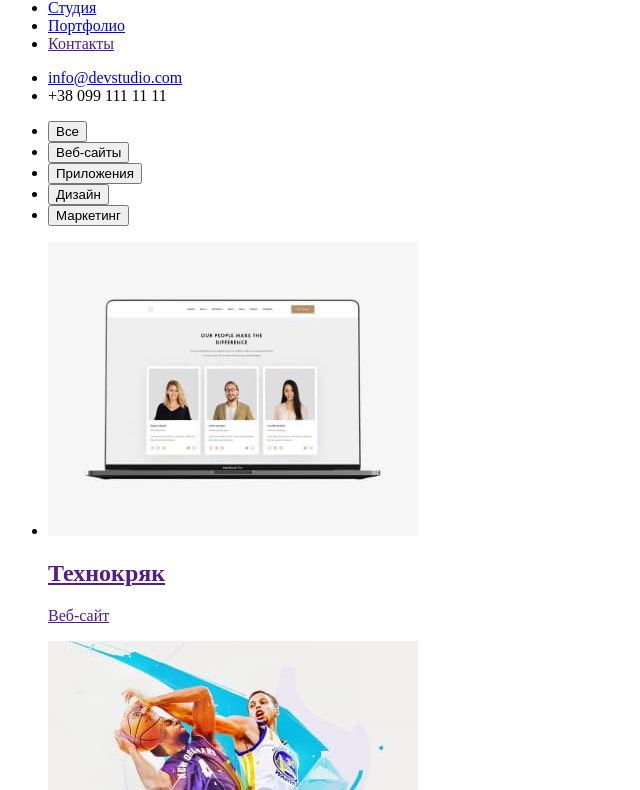
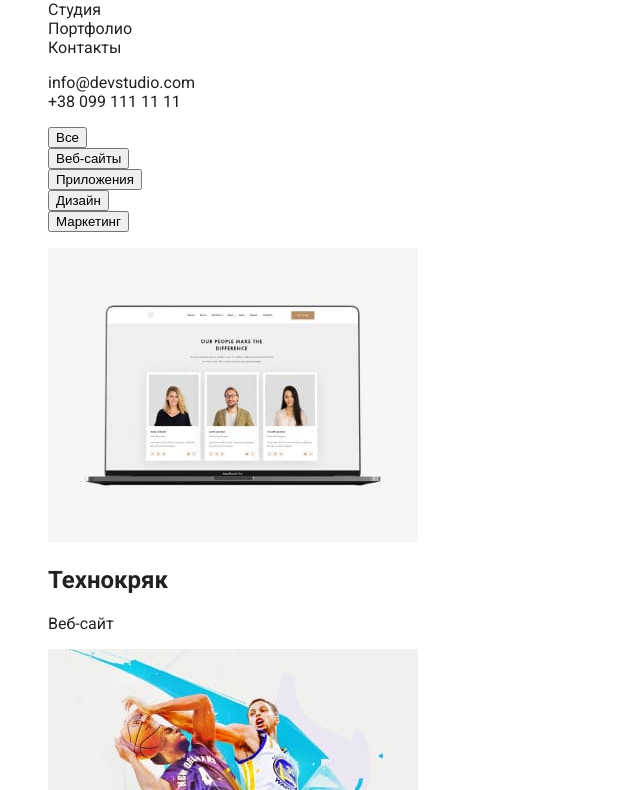
Before and after one commit to AntonyZP/goit-markup-hw-02, a plain HTML site: page portfolio.html in a window 1280 px wide. Shown: the part 43-833 px from the top of the page, without its empty margins (0-640 px from the left). Drawn offline with Linux system fonts and the light colour scheme.

Commit message:
start-css-assign-var

```diff
--- a/css/styles.css
+++ b/css/styles.css
@@ -1,8 +1,67 @@
-/* Общий стиль */
-button {cursor: pointer;}
+/* main color 212121
+bg header FFFFFF
+
+logo 2196F3 000000
+accent bg 2196F3
+accent color FFFFFF
+p 757575
+footer bg 2F303A
+mail tel color FFFFFF96
+filter bg F5F4FA
+project-item bg EEEEEE */
+
+:root {
+    /* fonts */
+    --main-font: Roboto,
+        sans-serif;
+    --secondary-font: Raleway,
+     sans-serif;
+
+     /* text colors */
+    --main-txt-cl: #212121;
+    --accent-txt-cl: #FFFFFF;
+    --current-pg-cl: #2196F3;
+
+/* bg colors */
+    --btn-bg-cl: #F5F4FA;
+    --accent-bg-cl: #2196F3;
+    --header-bg-cl: #FFFFFF;
+    --footer-bg-cl: #2F303A;
+    --progect-item-cl: #EEEEEE;
+
+}
 
 
+/* Общий стиль */
+
+body {font-family: var(--main-font);
+color: var(--main-txt-cl) ;}
 
 
+/* reset syles */
+.link,
+.project-link {
+    text-decoration: none;
+    color: currentColor;
+}
 
-/* Header */
+.header-list,
+.communication,
+.button-list,
+.projects-list,
+.footer-list {
+    list-style: none;
+}
+/*
+
+.btn {font-family: inherit;
+cursor: pointer;}
+.btn mode dark
+.btn mode dark
+
+
+base style
+
+
+header
+ */
--- a/portfolio.html
+++ b/portfolio.html
@@ -6,23 +6,29 @@
     <meta name="viewport" content="width=device-width, initial-scale=1.0" />
     <title>Портфолио</title>
     <link rel="stylesheet" href="./css/styles.css" />
+    <link rel="preconnect" href="https://fonts.googleapis.com" />
+    <link rel="preconnect" href="https://fonts.gstatic.com" crossorigin />
+    <link
+      href="https://fonts.googleapis.com/css2?family=Raleway:wght@700&family=Roboto:wght@400;500;700;900&display=swap"
+      rel="stylesheet"
+    />
   </head>
   <body>
     <!-- Шапка -->
     <header class="page-header">
-      <a class="logo" href="index.html">WebStudio</a>
+      <a class="logo link" href="index.html">WebStudio</a>
       <nav class="header-nav">
         <ul class="header-list">
-          <li class="header-item"><a class="link-studio" href="./index.html">Студия</a></li>
+          <li class="header-item"><a class="link-studio link" href="./index.html">Студия</a></li>
           <li class="header-item">
-            <a class="link-portfolio" href="./portfolio.html">Портфолио</a>
+            <a class="link-portfolio link current" href="./portfolio.html">Портфолио</a>
           </li>
-          <li class="header-item"><a class="link-contacts" href="">Контакты</a></li>
+          <li class="header-item"><a class="link-contacts link" href="">Контакты</a></li>
         </ul>
       </nav>
       <ul class="communication">
-        <li><a class="header-mail" href="mialto:info@devstudio.com">info@devstudio.com</a></li>
-        <li><a class="header-phone" href="tel:+380961111111"></a>+38 099 111 11 11</li>
+        <li><a class="header-mail link" href="mialto:info@devstudio.com">info@devstudio.com</a></li>
+        <li><a class="header-phone link" href="tel:+380961111111"></a>+38 099 111 11 11</li>
       </ul>
     </header>
     <!-- Герой     -->
@@ -138,11 +144,12 @@
     </main>
     <!-- Footer -->
     <footer class="page-footer">
-      <a class="logo" href="index.html">WebStudio</a>
+      <a class="logo link" href="index.html">WebStudio</a>
       <address class="footer-adress">
         <ul class="footer-list">
           <li class="footer-item">
             <a
+              class="link"
               href="https://goo.gl/maps/Fgbf3yi92QsDbhYKA"
               target="_blank"
               rel="noreferrer noopener"
```
